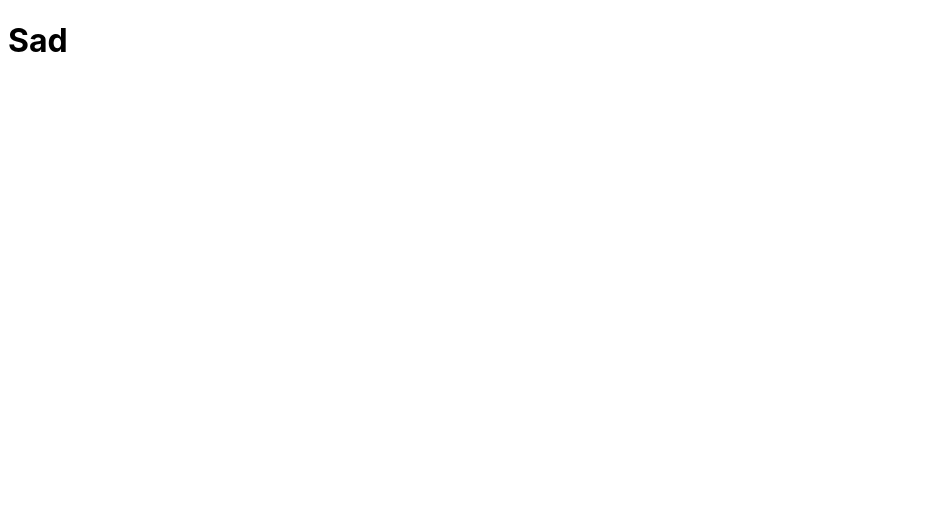
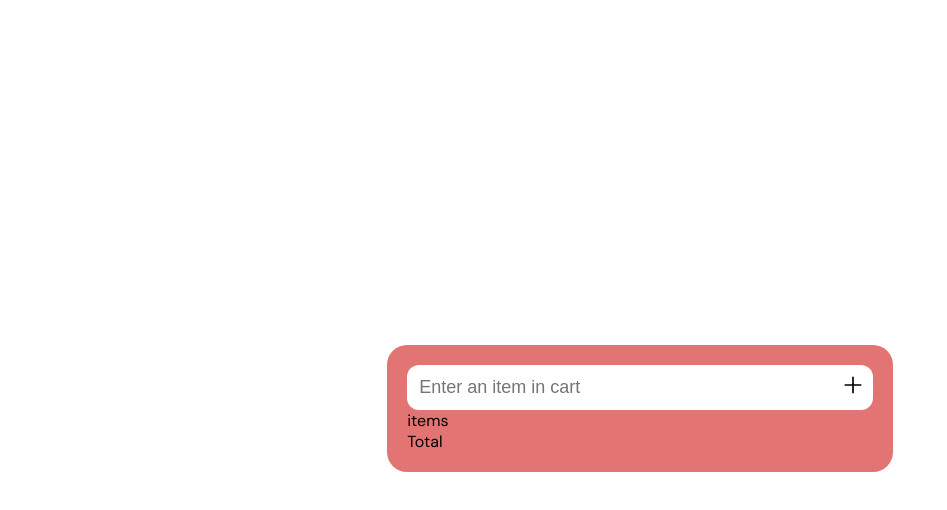
Before and after one commit to HenryAgu/CartWithRedux, a React (Vite) app: page / in a window 1280 px wide. Shown: the top 510 px of the page, without its empty margins (0-947 px from the left). Built offline with nearby package versions, Linux system fonts and the light colour scheme.

Commit message:
feat: input component for desktop updated

```diff
--- a/package.json
+++ b/package.json
@@ -10,7 +10,10 @@
   },
   "dependencies": {
     "react": "^18.2.0",
-    "react-dom": "^18.2.0"
+    "react-dom": "^18.2.0",
+    "react-icons": "^4.8.0",
+    "react-redux": "^8.0.5",
+    "redux": "^4.2.1"
   },
   "devDependencies": {
     "@types/react": "^18.0.28",
--- a/src/App.css
+++ b/src/App.css
@@ -0,0 +1,18 @@
+/* DM Sans Link */
+@import url('https://fonts.googleapis.com/css2?family=DM+Sans:wght@400;500;700&display=swap');
+
+.app{
+    display: flex;
+    align-items: center;
+    height: 100vh;
+    width: 40%;
+    font-family: 'DM Sans', sans-serif;
+    margin: 0 auto;
+}
+
+.app_container{
+    background: #E27573;
+    border-radius: 20px;
+    padding: 20px;
+    width: 100%;
+}
--- a/src/App.jsx
+++ b/src/App.jsx
@@ -1,16 +1,23 @@
-import { useState } from 'react'
-import reactLogo from './assets/react.svg'
-import viteLogo from '/vite.svg'
-import './App.css'
+import { useState } from "react";
+
+// components
+import Input from "./components/Input";
+import Items from "./components/Items";
+import Total from "./components/Total";
+
+// stylesheet
+import "./App.css";
 
 function App() {
-  const [count, setCount] = useState(0)
-
   return (
-    <div className="App">
-      <h1>Sad</h1>
+    <div className="app">
+      <div className="app_container">
+        <Input />
+        <Items/>
+        <Total/>
+      </div>
     </div>
-  )
+  );
 }
 
-export default App
+export default App;
--- a/src/components/Total.jsx
+++ b/src/components/Total.jsx
@@ -0,0 +1,9 @@
+import React from 'react'
+
+const Total = () => {
+  return (
+    <div>Total</div>
+  )
+}
+
+export default Total
--- a/src/components/input.jsx
+++ b/src/components/input.jsx
@@ -0,0 +1,22 @@
+import React from "react";
+
+// stylesheet
+import "../css/Input.css";
+
+// react icon
+import { GrAdd } from "react-icons/gr";
+
+const input = () => {
+  return (
+    <div className="input">
+      <div className="input_text">
+        <input type="text" placeholder="Enter an item in cart" />
+      </div>
+      <div className="input_icon">
+        <GrAdd className="add"/>
+      </div>
+    </div>
+  );
+};
+
+export default input;
--- a/src/components/items.jsx
+++ b/src/components/items.jsx
@@ -0,0 +1,9 @@
+import React from 'react'
+
+const items = () => {
+  return (
+    <div>items</div>
+  )
+}
+
+export default items
--- /dev/null
+++ b/src/css/Input.css
@@ -0,0 +1,26 @@
+@import url("https://fonts.googleapis.com/css2?family=DM+Sans:wght@400;500;700&display=swap");
+.input {
+  background-color: #fff;
+  display: flex;
+  align-items: center;
+  justify-content: space-between;
+  font-family: "DM Sans", sans-serif;
+  padding: 10px;
+  border-radius: 12px;
+}
+.input .input_text {
+  width: 90%;
+}
+.input .input_text input {
+  background: transparent;
+  border: none;
+  outline: none;
+  font-size: 18px;
+  width: 100%;
+}
+.input .input_icon .add {
+  font-size: 20px;
+  font-weight: 700;
+  color: #E27573;
+  cursor: pointer;
+}
--- /dev/null
+++ b/src/css/Input.scss
@@ -0,0 +1,33 @@
+// DM Sans Google font link
+@import url('https://fonts.googleapis.com/css2?family=DM+Sans:wght@400;500;700&display=swap');
+
+// color variables
+$primary-color : #E27573;
+.input{
+    background-color: #fff;
+    display: flex;
+    align-items: center;
+    justify-content: space-between;
+    font-family: 'DM Sans', sans-serif;
+    padding: 10px;
+    border-radius: 12px;
+
+    .input_text{
+        width: 90%;
+        input{
+            background: transparent;
+            border: none;
+            outline: none;
+            font-size: 18px;
+            width: 100%;
+        }
+    }
+    .input_icon{
+        .add{
+            font-size: 20px;
+            font-weight: 700;
+            color: $primary-color;
+            cursor: pointer;
+        }
+    }
+}
--- a/src/index.css
+++ b/src/index.css
@@ -1,6 +1,7 @@
 :root {
   font-family: Inter, system-ui, Avenir, Helvetica, Arial, sans-serif;
   font-weight: 400;
+  overflow: hidden;
   color-scheme: light dark;
   font-synthesis: none;
   text-rendering: optimizeLegibility;
```
Also changed, not shown: 2 other files (tests, documents, lock files or other folders).
